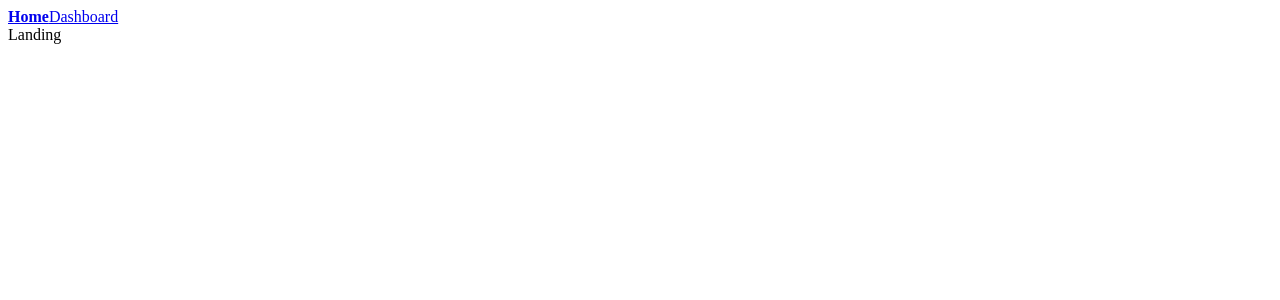
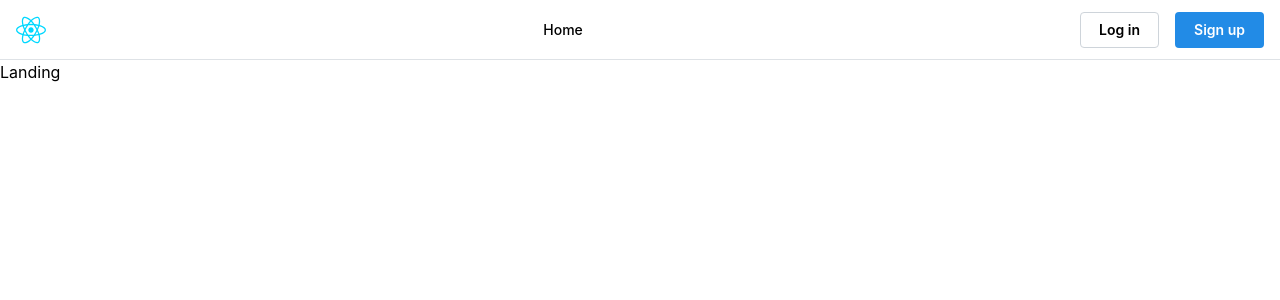
Before and after one commit to rohithandique/generic-ui-react, a React (Vite) app: page / in a window 1280 px wide. Shown: the top 300 px of the page. Built offline with nearby package versions, Linux system fonts and the light colour scheme.

Commit message:
added mantine and basic header

```diff
--- a/package.json
+++ b/package.json
@@ -11,6 +11,8 @@
     "test": "vitest run --coverage"
   },
   "dependencies": {
+    "@mantine/core": "^8.3.10",
+    "@mantine/hooks": "^8.3.10",
     "@tanstack/react-router": "^1.141.6",
     "@tanstack/react-router-devtools": "^1.141.6",
     "react": "^19.2.3",
@@ -32,6 +34,9 @@
     "eslint-plugin-react-refresh": "^0.4.25",
     "globals": "^16.5.0",
     "jsdom": "^27.3.0",
+    "postcss": "^8.5.6",
+    "postcss-preset-mantine": "^1.18.0",
+    "postcss-simple-vars": "^7.0.1",
     "prettier": "3.7.4",
     "sonarqube-scanner": "^4.3.2",
     "typescript": "~5.9.3",
--- /dev/null
+++ b/postcss.config.cjs
@@ -0,0 +1,14 @@
+module.exports = {
+  plugins: {
+    'postcss-preset-mantine': {},
+    'postcss-simple-vars': {
+      variables: {
+        'mantine-breakpoint-xs': '36em',
+        'mantine-breakpoint-sm': '48em',
+        'mantine-breakpoint-md': '62em',
+        'mantine-breakpoint-lg': '75em',
+        'mantine-breakpoint-xl': '88em',
+      },
+    },
+  },
+};
--- a/src/app/providers/index.tsx
+++ b/src/app/providers/index.tsx
@@ -1,5 +1,6 @@
 // src/app/providers/index.ts
 import { ComponentType } from 'react';
+import { withMantine } from './with-mantine';
 import { withRouter } from './with-router';
 
 type HOC = (component: ComponentType<any>) => ComponentType<any>;
@@ -10,4 +11,4 @@ const compose = (...hocs: HOC[]) => {
   };
 };
 
-export const withProviders = compose(withRouter);
+export const withProviders = compose(withMantine, withRouter);
--- /dev/null
+++ b/src/app/providers/with-mantine.tsx
@@ -0,0 +1,12 @@
+// src/app/providers/with-mantine.tsx
+import { MantineProvider } from '@mantine/core';
+import { ComponentType } from 'react';
+import '@mantine/core/styles.css';
+
+export const withMantine = (Component: ComponentType) => {
+  return (props: any) => (
+    <MantineProvider defaultColorScheme="auto">
+      <Component {...props} />
+    </MantineProvider>
+  );
+};
--- a/src/widgets/header/ui/Header.tsx
+++ b/src/widgets/header/ui/Header.tsx
@@ -1,15 +1,103 @@
-import { Link } from '@tanstack/react-router';
+import {
+  Box,
+  Burger,
+  Button,
+  Divider,
+  Drawer,
+  Group,
+  ScrollArea,
+  rem,
+  useMantineTheme,
+} from '@mantine/core';
+import { useDisclosure } from '@mantine/hooks';
+import ReactLogo from '@/shared/assets/react.svg?react';
 
 export function Header() {
+  const [drawerOpened, { toggle: toggleDrawer, close: closeDrawer }] =
+    useDisclosure(false);
+  const theme = useMantineTheme();
+
+  // Shared link styles to avoid repetition
+  const linkStyles = {
+    display: 'flex',
+    alignItems: 'center',
+    height: '100%',
+    paddingLeft: theme.spacing.md,
+    paddingRight: theme.spacing.md,
+    textDecoration: 'none',
+    fontWeight: 500,
+    fontSize: theme.fontSizes.sm,
+    color: 'light-dark(var(--mantine-color-black), var(--mantine-color-white))',
+    borderRadius: theme.radius.sm,
+    transition: 'background-color 100ms ease',
+  };
+
   return (
-    <nav>
-      {/* TanStack Router provides type-safe links to your defined paths */}
-      <Link to="/" activeProps={{ style: { fontWeight: 'bold' } }}>
-        Home
-      </Link>
-      <Link to="/dashboard" activeProps={{ style: { fontWeight: 'bold' } }}>
-        Dashboard
-      </Link>
-    </nav>
+    <Box>
+      <header
+        style={{
+          height: rem(60),
+          paddingLeft: 'var(--mantine-spacing-md)',
+          paddingRight: 'var(--mantine-spacing-md)',
+          borderBottom: `${rem(1)} solid light-dark(var(--mantine-color-gray-3), var(--mantine-color-dark-4))`,
+        }}
+      >
+        <Group justify="space-between" h="100%">
+          <ReactLogo width={30} height={30} />
+
+          {/* Desktop Navigation */}
+          <Group h="100%" gap={0} visibleFrom="sm">
+            <Box component="a" href="#" style={linkStyles}>
+              Home
+            </Box>
+          </Group>
+
+          <Group visibleFrom="sm">
+            <Button variant="default">Log in</Button>
+            <Button>Sign up</Button>
+          </Group>
+
+          <Burger
+            opened={drawerOpened}
+            onClick={toggleDrawer}
+            hiddenFrom="sm"
+          />
+        </Group>
+      </header>
+
+      <Drawer
+        opened={drawerOpened}
+        onClose={closeDrawer}
+        size="100%"
+        padding="md"
+        title="Menu"
+        hiddenFrom="sm"
+        zIndex={1000000}
+      >
+        <ScrollArea h={`calc(100vh - ${rem(80)})`} mx="-md">
+          <Divider my="sm" />
+
+          {/* Mobile Navigation */}
+          <Box
+            component="a"
+            href="#"
+            style={{
+              ...linkStyles,
+              height: rem(42),
+              width: '100%',
+            }}
+          >
+            Home
+          </Box>
+
+          <Divider my="sm" />
+
+          <Group justify="center" grow pb="xl" px="md">
+            <Button variant="default">Log in</Button>
+            <Button>Sign up</Button>
+          </Group>
+        </ScrollArea>
+      </Drawer>
+    </Box>
   );
 }
--- a/vite.config.ts
+++ b/vite.config.ts
@@ -2,6 +2,7 @@ import { defineConfig } from 'vitest/config';
 import react from '@vitejs/plugin-react';
 import path from 'path';
 import { tanstackRouter } from '@tanstack/router-plugin/vite';
+import svgr from 'vite-plugin-svgr';
 
 export default defineConfig({
   plugins: [
@@ -14,6 +15,7 @@ export default defineConfig({
       quoteStyle: 'single',
     }),
     react(),
+    svgr(),
   ],
   server: {
     port: 5173,
```
Also changed, not shown: 1 other file (tests, documents, lock files or other folders).
